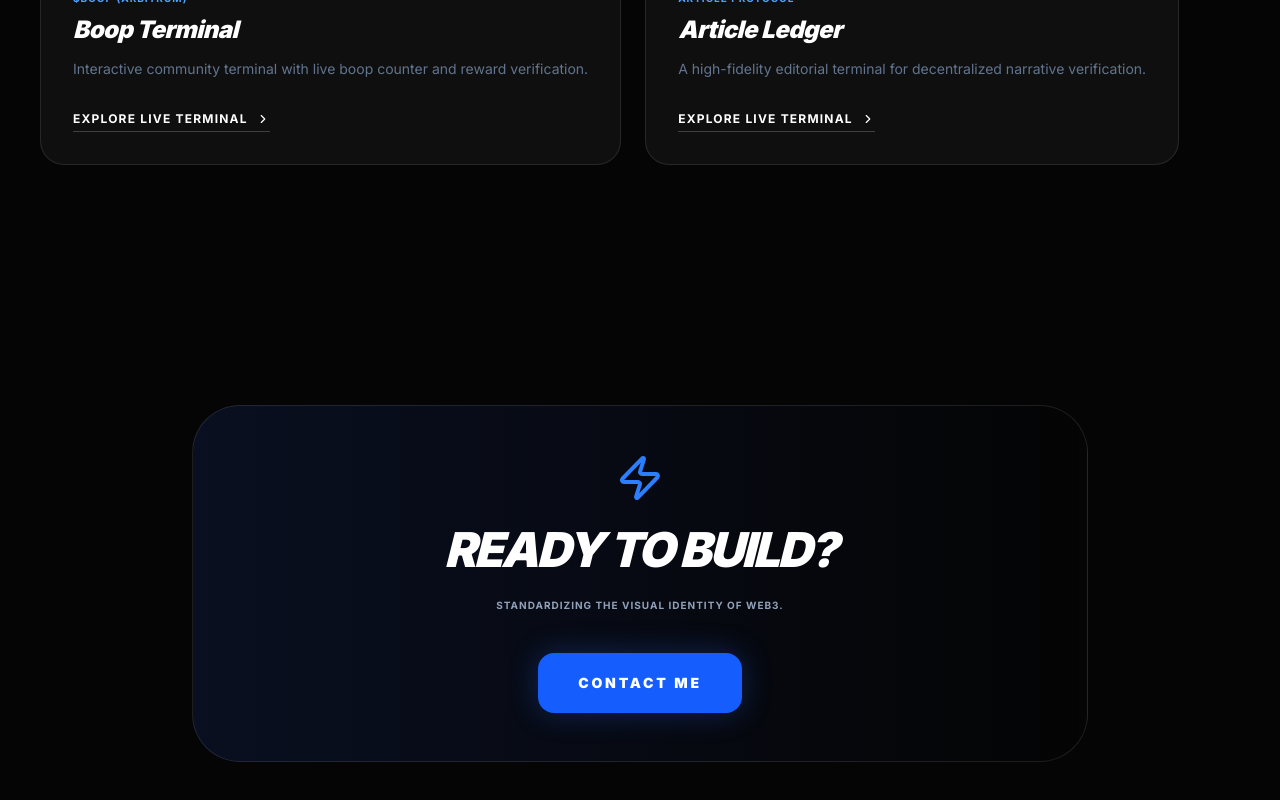
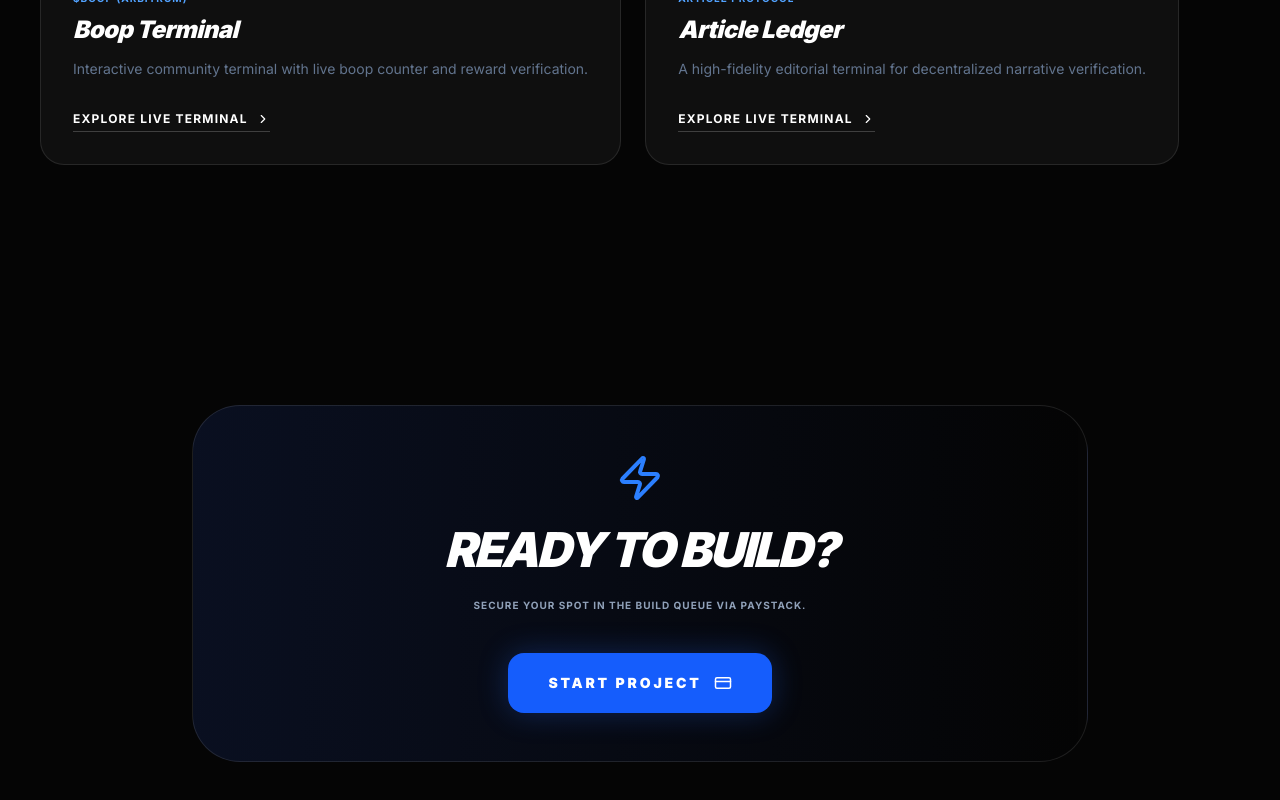
Before and after one commit to Ajibobo-3/tunde-visuals, a Next.js app: page / in a window 1280 px wide. Shown: the part 1195-1995 px from the top of the page. Built offline with nearby package versions, Linux system fonts and the light colour scheme.

Commit message:
Restored Paystack link on CTA button

```diff
--- a/app/page.tsx
+++ b/app/page.tsx
@@ -1,8 +1,7 @@
 "use client";
 import React from 'react';
 import { motion } from 'framer-motion';
-import { ExternalLink, ChevronRight, Zap, MessageSquare } from 'lucide-react';
-// Import Link for internal navigation
+import { ExternalLink, ChevronRight, Zap, MessageSquare, CreditCard } from 'lucide-react';
 import Link from 'next/link';
 
 const projects = [
@@ -41,7 +40,7 @@ export default function Home() {
               <p className="text-slate-400 leading-relaxed text-lg">
                 I am a Website Landing Page Developer and Graphics Designer. Currently balancing my passion for digital architecture with my journey as a medical student.
               </p>
-              {/* Pointing to Contact Page */}
+              {/* BUTTON 1: Consultation/Contact */}
               <Link href="/contact">
                 <button className="flex items-center gap-2 bg-white text-black px-6 py-3 rounded-full font-bold uppercase text-xs tracking-widest hover:bg-blue-400 transition-colors w-fit">
                   Get in Touch <MessageSquare size={16} />
@@ -97,12 +96,12 @@ export default function Home() {
           <Zap className="text-blue-500 mx-auto mb-6" size={48} />
           <h2 className="text-3xl md:text-5xl font-black italic uppercase mb-6 tracking-tighter">Ready to Build?</h2>
           <p className="text-slate-400 text-lg mb-10 max-w-xl mx-auto uppercase tracking-widest text-[10px] font-bold">
-            Standardizing the visual identity of Web3.
+            Secure your spot in the build queue via Paystack.
           </p>
-          {/* Pointing to Contact Page */}
-          <Link href="/contact">
-            <button className="bg-blue-600 hover:bg-blue-500 text-white px-10 py-5 rounded-2xl font-black uppercase tracking-[0.2em] text-sm transition-all shadow-[0_0_30px_rgba(37,99,235,0.3)]">
-              Contact Me
+          {/* BUTTON 2: CHANGED TO /PAY FOR PAYSTACK LINK */}
+          <Link href="/pay">
+            <button className="flex items-center gap-3 mx-auto bg-blue-600 hover:bg-blue-500 text-white px-10 py-5 rounded-2xl font-black uppercase tracking-[0.2em] text-sm transition-all shadow-[0_0_30px_rgba(37,99,235,0.3)]">
+              Start Project <CreditCard size={18} />
             </button>
           </Link>
         </div>
```
